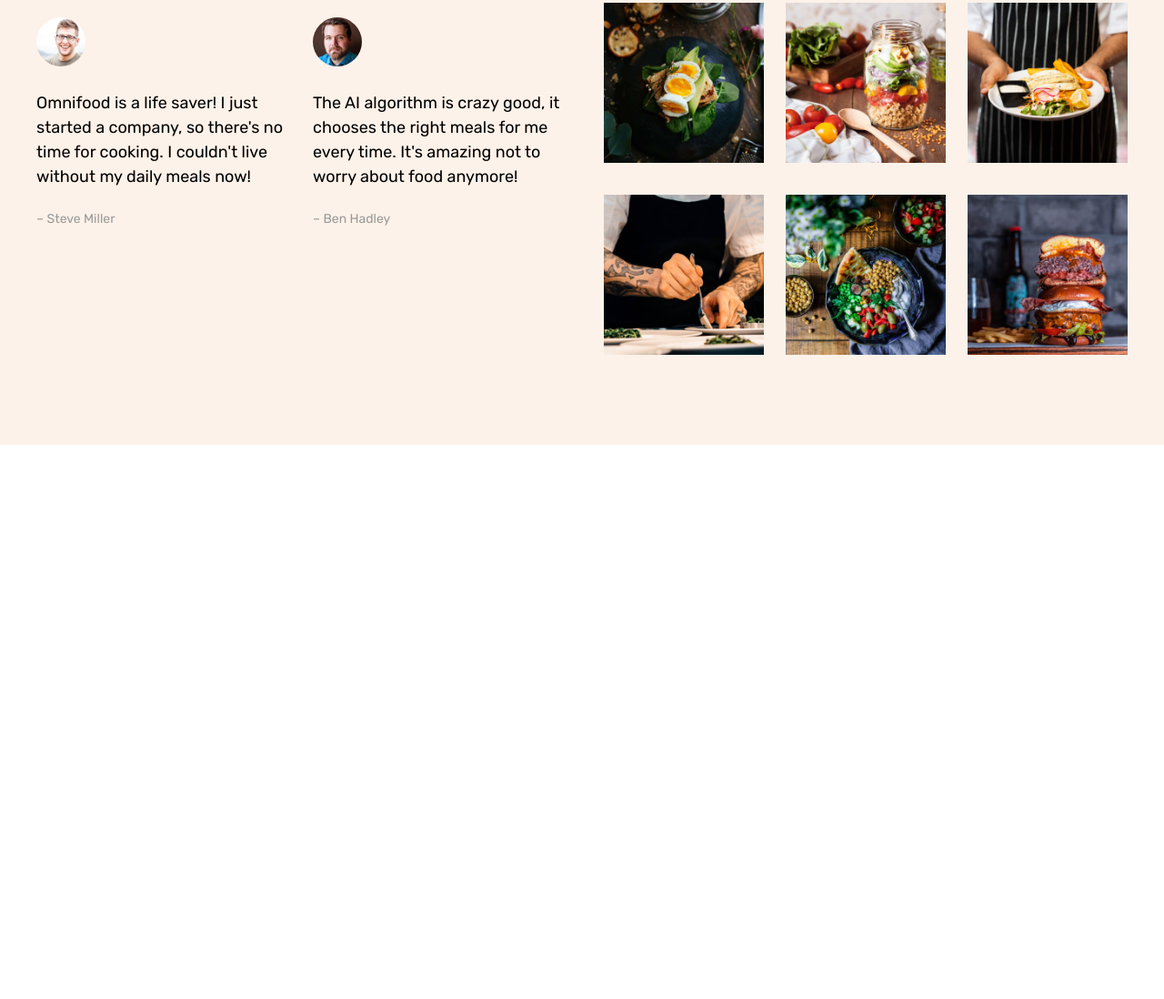
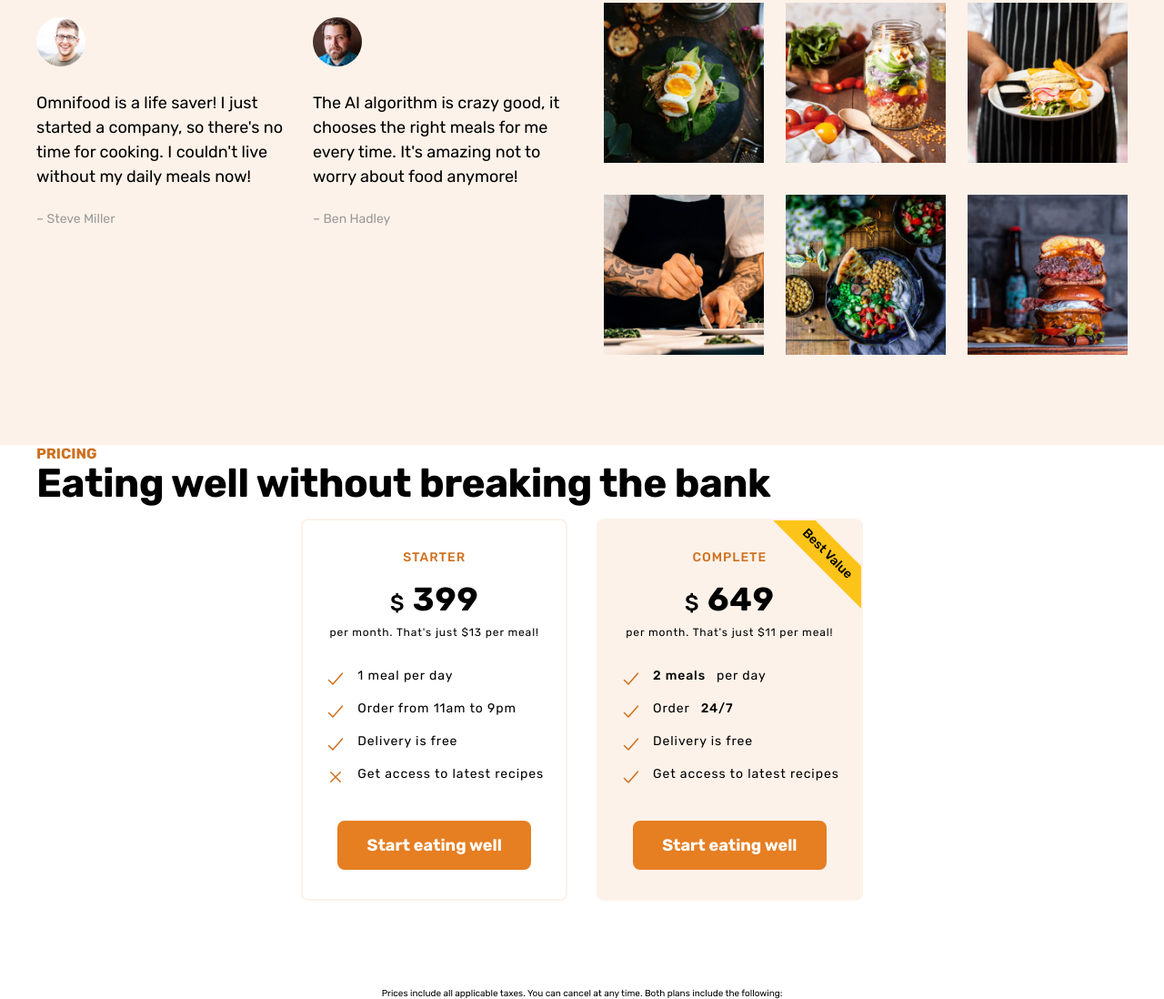
Before and after one commit to fjollapllanaa/OmniFoods, a plain HTML site: page index.html in a window 1280 px wide. Shown: the part 3587-4685 px from the top of the page at 91% size. Before the commit the page ends 4076 px from the top, so only its background shows below. Drawn offline with nearby package versions, Linux system fonts and the light colour scheme.

Commit message:
Pricing&Features

```diff
--- a/custom.css
+++ b/custom.css
@@ -363,3 +363,103 @@ ion-icon {
     border: none;
 }
 /* ----Meals End */
+
+/* ----Pricing & Features Start--- */
+
+/* ----Pricing Start ---*/
+
+.pricing-card {
+    border: 2px solid #fdf2e9;
+    border-radius: 8px;
+    padding: 3.2rem 2.4rem;
+    position: relative;
+}
+
+.pricing-card:last-child {
+    background-color: #fdf2e9;
+    overflow: hidden;
+}
+
+.pricing-card:last-child::after {
+    content: "Best Value";
+    position: absolute;
+    display: inline-block;
+    top: 2rem;
+    right: -5rem;
+    padding: 0.8rem 1.2rem;
+    font-size: 1.4rem;
+    font-weight: 500;
+    text-align: center;
+    background-color: #fcc419;
+    transform: rotate(45deg);
+    width: 15rem;
+}
+
+.pricing-body {
+    display: flex;
+    justify-content: center;
+    gap: 3.2rem;
+}
+
+
+
+.pricing-card-header {
+    display: flex;
+    flex-direction: column;
+    align-items: center;
+    gap: 0.8rem;
+    font-size: 1.2rem;
+    margin-bottom: 3.2rem;
+    letter-spacing: 0.9px;
+}
+
+.pricing-card-body {
+    display: flex;
+    flex-direction: column;
+    gap: 0.8rem;
+    font-size: 1.4rem;
+    margin-bottom: 3.2rem;
+}
+.pricing-card-body ion-icon {
+    font-size: 2.4rem;
+}
+.pricing-card .steps-header-description {
+    font-weight: 500;
+    font-size: 1.4rem;
+    letter-spacing: 1px;
+    margin-bottom: 0.8rem;
+}
+
+.pricing-card .price {
+    font-size: 3.6rem;
+    font-weight: 600;
+}
+
+.price span {
+    font-size: 2.4rem;
+    font-weight: 500;
+}
+
+.pricing-card-body p {
+    display: flex;
+    align-items: stretch;
+    gap: 1.2rem;
+    letter-spacing: 0.9px;
+}
+
+.pricing-card-footer {
+    display: flex;
+    justify-content: center;
+}
+
+.pricing-footer {
+    display: flex;
+    justify-content: center;
+}
+
+/* ----Pricing End ---*/
+
+/* ----Features Start ---*/
+/* ----Features End ---*/
+
+/* ----Pricing & Features End--- */
--- a/general.css
+++ b/general.css
@@ -68,6 +68,15 @@ strong {
     border-radius: 8px;
     transition: all 0.3s;
 }
+.btn-lg {
+    font-size: 1.8rem;
+    padding: 1.6rem 3.2rem;
+  }
+
+  .btn-sm {
+    font-size: 1.6rem;
+    padding: 0.8rem 1.6rem;
+  }
 
 .btn-primary {
 
--- a/index.html
+++ b/index.html
@@ -323,9 +323,64 @@
     </div>
 </section>
 
-<section>
 
+<section class="pricing-features container">
+    <div class="pricing">
+        <div class="pricing-header">
+            <span class="steps-header-description">Pricing</span>
+            <h2 class="secondary-heading">Eating well without breaking the bank</h2>
+
+        </div>
+        <div class="pricing-body">
+            <div class="pricing-card">
+               <div class="pricing-card-header">
+                <p class="steps-header-description">Starter</p>
+                <p class="price"><span>&dollar;</span> 399</p>
+                <p>per month. That's just $13 per meal!</p>
+
+               </div>
+                <div class="pricing-card-body">
+                    <p><span><ion-icon name="checkmark-outline"></ion-icon></span> 1 meal per day</p>
+                    <p><span><ion-icon name="checkmark-outline"></ion-icon></span>  Order from 11am to 9pm</p>
+                    <p><span><ion-icon name="checkmark-outline"></ion-icon></span>  Delivery is free</p>
+                    <p><span><ion-icon name="close-outline"></ion-icon></span>  Get access to latest recipes</p>
+                </div>
+                <div class="pricing-card-footer">
+                    <a href="#" class="btn btn-sm btn-primary ">Start eating well</a>
+
+                </div>
+            </div>
+
+            <div class="pricing-card">
+                <div class="pricing-card-header">
+                    <p class="steps-header-description">Complete</p>
+                    <p class="price"><span>&dollar;</span> 649</p>
+                    <p>per month. That's just $11 per meal!</p>
+
+                </div>
+
+                <div class="pricing-card-body">
+                    <p><span><ion-icon name="checkmark-outline"></ion-icon></span><strong>2 meals</strong>  per day</p>
+                    <p><span><ion-icon name="checkmark-outline"></ion-icon></span>  Order <strong>24/7</strong></p>
+                    <p><span><ion-icon name="checkmark-outline"></ion-icon></span>  Delivery is free</p>
+                    <p><span><ion-icon name="checkmark-outline"></ion-icon></span>  Get access to latest recipes</p>
+                </div>
+                <div class="pricing-card-footer">
+                    <a href="#" class="btn btn-sm btn-primary">Start eating well</a>
+                </div>
+
+            </div>
+        </div>
+
+        <div class="pricing-footer pt-lg">
+            <p>Prices include all applicable taxes. You can cancel at any time.
+                 Both plans include the following:</p>
+        </div>
+    </div>
+
+    <div class="features"></div>
 </section>
+
 </main>
 <footer></footer>
 </body>
```
